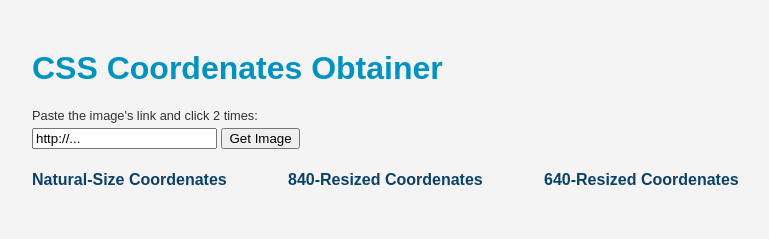
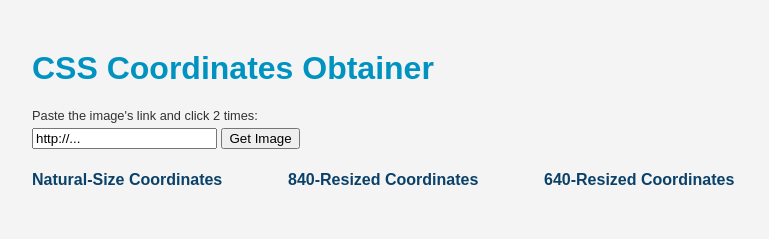
Before and after one commit to jantonioavalos/CSS-Coordinates, a plain HTML site: page index.html in a window 1280 px wide. Shown: the top 239 px of the page, without its empty margins (96-865 px from the left). Drawn offline with Linux system fonts and the light colour scheme.

Commit message:
Update index.html

```diff
--- a/index.html
+++ b/index.html
@@ -2,26 +2,26 @@
 <html>
 <head>
   <meta charset="utf-8">
-  <title>CSS Coordenates Obtainer</title>
+  <title>CSS Coordinates Obtainer</title>
   <link href="https://maxcdn.bootstrapcdn.com/font-awesome/4.7.0/css/font-awesome.min.css" rel="stylesheet">
   <link href="styles.css" rel="stylesheet">
 </head>
 <body>
   <header>
-    <h1>CSS Coordenates Obtainer</h1>
+    <h1>CSS Coordinates Obtainer</h1>
     <p>Paste the image's link and click 2 times:</p>
     <input type="url" id="myURL" value="http://...">
     <button onclick="loadImage()">Get Image</button>
   </header>
   <div class="codes-container">
     <div class="codes">
-      <h4>Natural-Size Coordenates</h4>
+      <h4>Natural-Size Coordinates</h4>
       <code id="coordenates"></code></div>
     <div class="codes">
-      <h4>840-Resized Coordenates</h4>
+      <h4>840-Resized Coordinates</h4>
       <code id="coordenates840"></code></div>
     <div class="codes">
-      <h4>640-Resized Coordenates</h4>
+      <h4>640-Resized Coordinates</h4>
       <code id="coordenates640"></code></div>
   </div>
   <p>Click the Top-left Corner, and then Bottom-right Corner of Block needed (You can zoom the page):</p>
```
